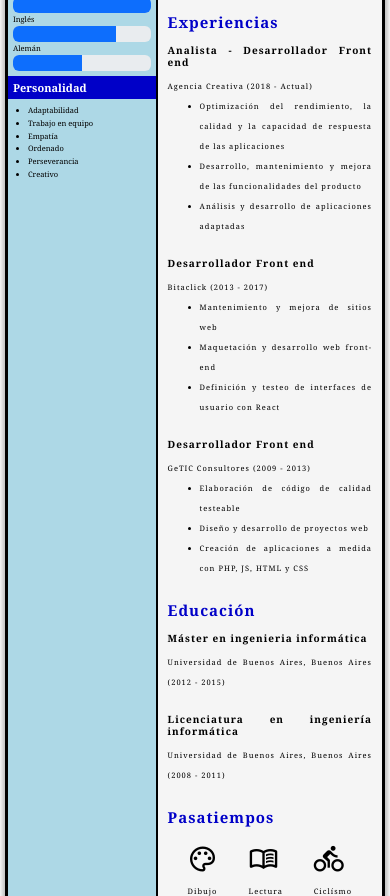
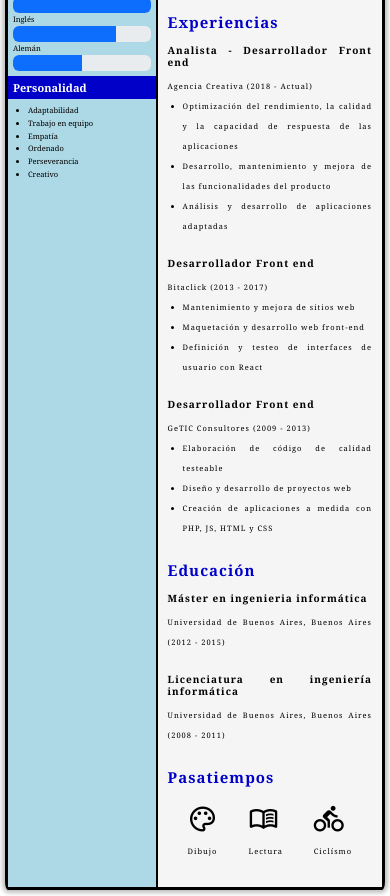
Before and after one commit to JoshuaMorales99/Curriculum-Vitae, a plain HTML site: page index.html in a window 390 px wide. Shown: the part 1320-2216 px from the top of the page. Drawn offline with nearby package versions, Linux system fonts and the light colour scheme.

Commit message:
Cambios menores

```diff
--- a/assets/styles/style.css
+++ b/assets/styles/style.css
@@ -296,6 +296,10 @@ body {
     padding-top: 10px;
 }
 
+.CV .CV-derecha .CV-actividades {
+    padding-left: 32px;
+}
+
 .CV .CV-derecha .CV-pasatiempos {
     display: flex;
     justify-content: space-between;
@@ -443,6 +447,7 @@ footer .foot-texto {
     }
 
     .barra-nav .menu .menu-item .menu-enlace .menu-texto {
+        width: 50px;
         font-size: 0.67em;
         letter-spacing: 0.04em;
     }
@@ -517,6 +522,10 @@ footer .foot-texto {
     .CV .CV-derecha .CV-experiencia, .CV .CV-derecha .CV-educacion {
         font-size: 16px;
         padding-top: 10px;
+    }
+
+    .CV .CV-derecha .CV-actividades {
+        padding-left: 22px;
     }
 
     #CV-pasatiempo-logo {
@@ -718,6 +727,10 @@ footer .foot-texto {
         padding-top: 5px;
     }
 
+    .CV .CV-derecha .CV-actividades {
+        padding-left: 15px;
+    }
+
     #CV-pasatiempo-logo {
         font-size: 30px;
     }
```
